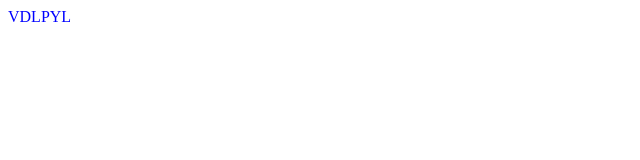
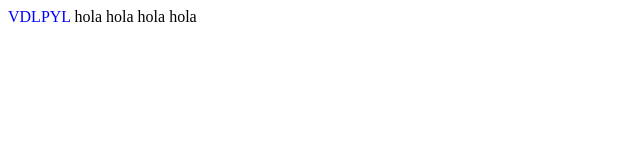
Before and after one commit to VDLPYL/VDLPYL, a plain HTML site: page index.html in a window 1280 px wide. Shown: the whole page, without its empty margins (0-640 px from the left). Drawn offline with Linux system fonts and the light colour scheme.

Commit message:
hola hola hola hola

```diff
--- a/index.html
+++ b/index.html
@@ -8,5 +8,6 @@
 </head>
 <body>
     <a href="https://VDLPYL.github.io/1RELIGIONCATOLICA">VDLPYL</a>
+    hola hola hola hola
 </body>
 </html>
```
